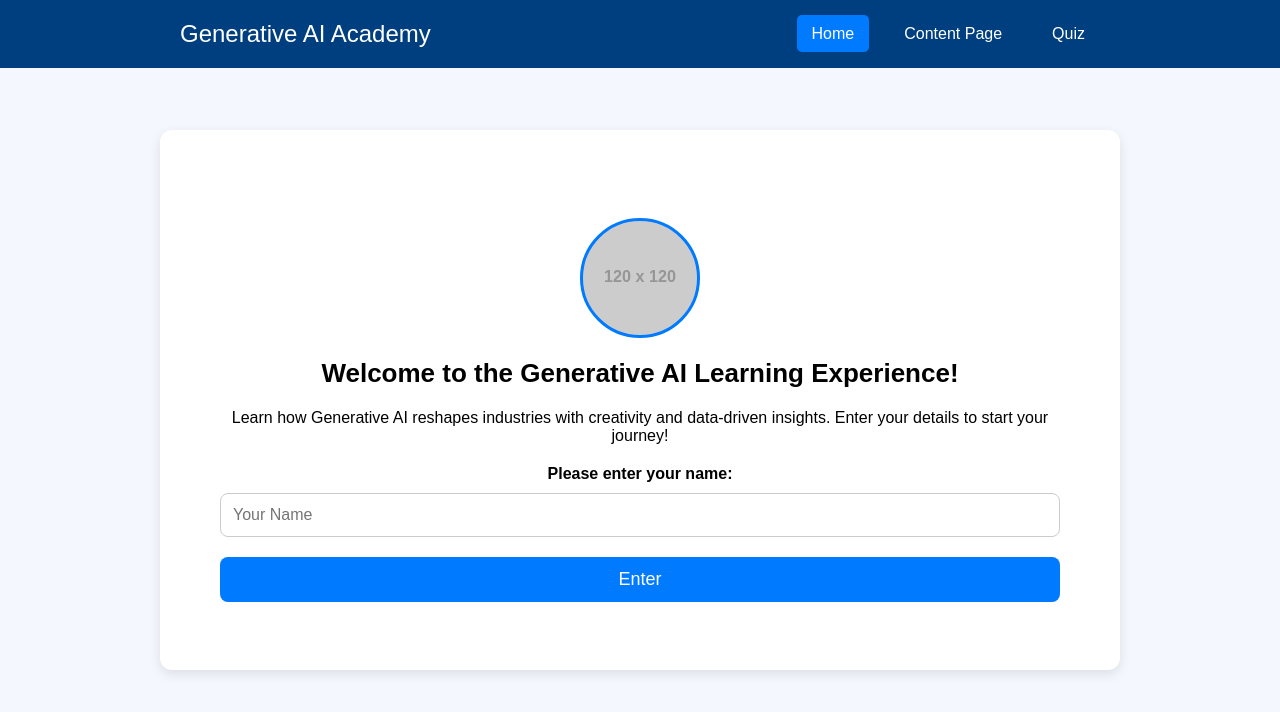
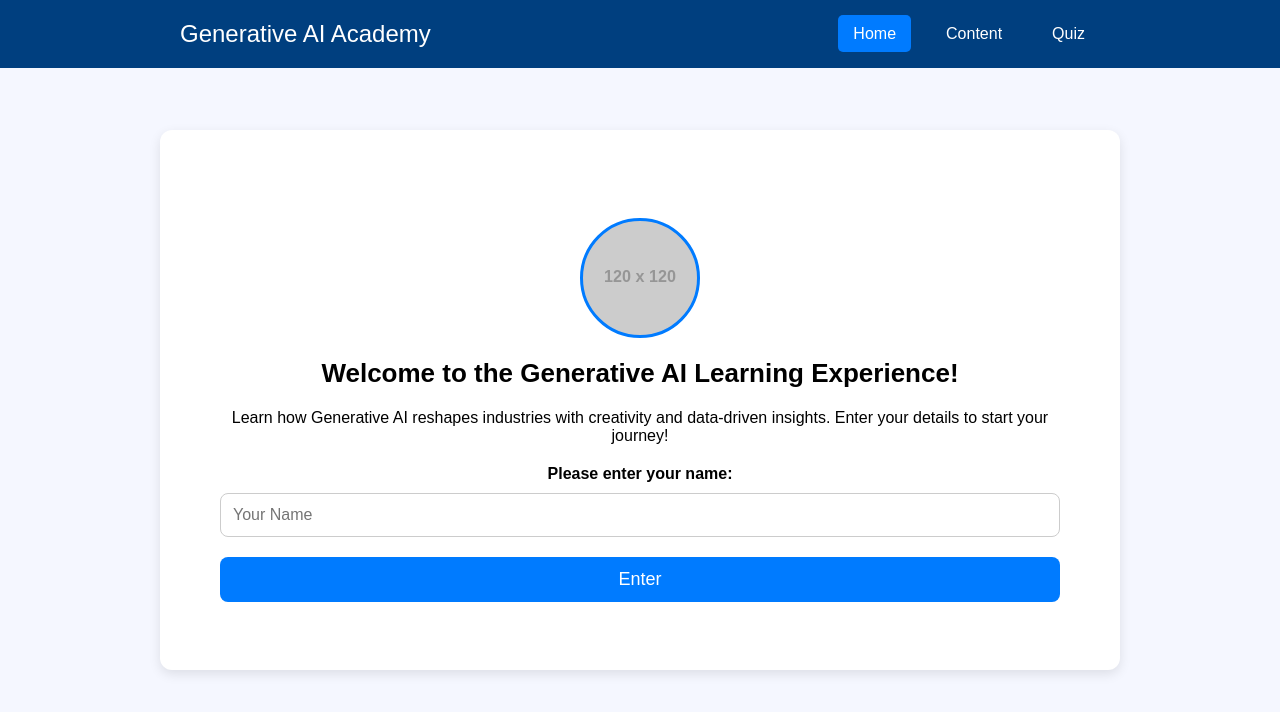
Before and after one commit to fuyurus/fuyurus.github.io, a plain HTML site: page intdes_site_devon/index.html in a window 1280 px wide. Drawn offline with Linux system fonts and the light colour scheme; placeholder pictures from the web are drawn by us.

Commit message:
index.html

```diff
--- a/intdes_site_devon/index.html
+++ b/intdes_site_devon/index.html
@@ -14,7 +14,7 @@
             <div class="nav-title">Generative AI Academy</div>
             <ul class="nav-links">
                 <li><a href="index.html" class="active">Home</a></li>
-                <li><a href="content.html">Content Page</a></li>
+                <li><a href="content.html">Content</a></li>
                 <li><a href="quiz.html">Quiz</a></li>
             </ul>
         </div>
```
